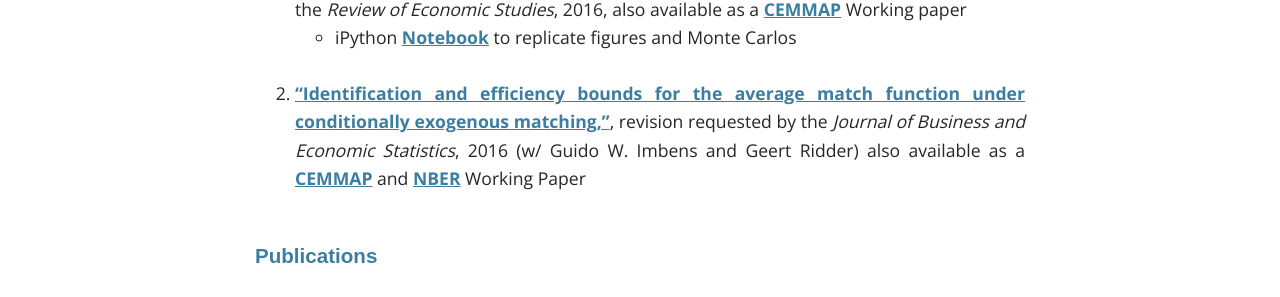
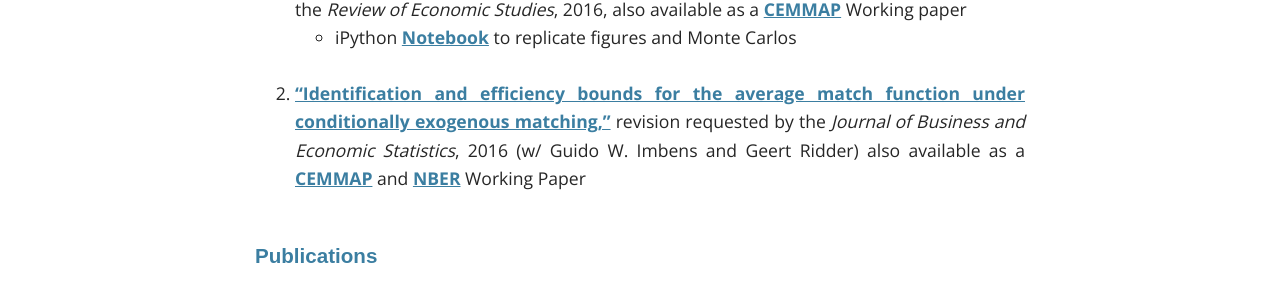
Before and after one commit to snowdj/econometrics-7, a Jekyll site: the page built from _pages/03_research.md, in a window 1280 px wide and 900 px high. Shown: the part 426-723 px from the top of the window. Built offline with Jekyll 4.4.1, drawn with Linux system fonts in a browser that asks for light colours; some web fonts are replaced.

Commit message:
typo fix

```diff
--- a/_pages/03_research.md
+++ b/_pages/03_research.md
@@ -9,7 +9,7 @@ permalink: /research/
   * iPython [Notebook]({{ site.url }}{{ site.baseurl}}/downloads/working_papers/DynamicNetworks/Dynamic_Networks_Notebook_1.ipynb) to replicate figures and Monte Carlos
 <br/>
 <br/>
-2. ["Identification and efficiency bounds for the average match function under conditionally exogenous matching,"]({{ site.url }}{{ site.baseurl}}/downloads/working_papers/AMF/AMF_03Jan2017_submitted.pdf), revision requested by the _Journal of Business and Economic Statistics_, 2016 (w/ Guido W. Imbens and Geert Ridder) also available as a [CEMMAP](http://www.cemmap.ac.uk/publication/id/8195) and [NBER](http://www.nber.org/papers/w22098) Working Paper
+2. ["Identification and efficiency bounds for the average match function under conditionally exogenous matching,"]({{ site.url }}{{ site.baseurl}}/downloads/working_papers/AMF/AMF_03Jan2017_submitted.pdf) revision requested by the _Journal of Business and Economic Statistics_, 2016 (w/ Guido W. Imbens and Geert Ridder) also available as a [CEMMAP](http://www.cemmap.ac.uk/publication/id/8195) and [NBER](http://www.nber.org/papers/w22098) Working Paper
 <br/>
 <br/>
 
```
